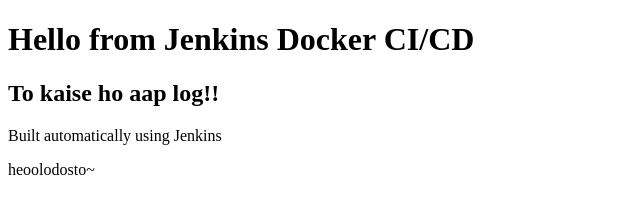
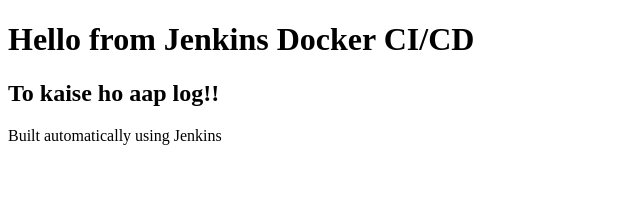
Before and after one commit to mralok039/nginx-devops-project, a plain HTML site: page index.html in a window 1280 px wide. Shown: the whole page, without its empty margins (0-640 px from the left). Drawn offline with Linux system fonts and the light colour scheme.

Commit message:
chnages index.html

```diff
--- a/index.html
+++ b/index.html
@@ -7,6 +7,5 @@
   <h1>Hello from Jenkins Docker CI/CD</h1>
   <h2 background-color:red> To kaise ho aap log!! </h2>
   <p>Built automatically using Jenkins</p>
-  <p>heoolodosto~</p>
 </body>
 </html>
```
